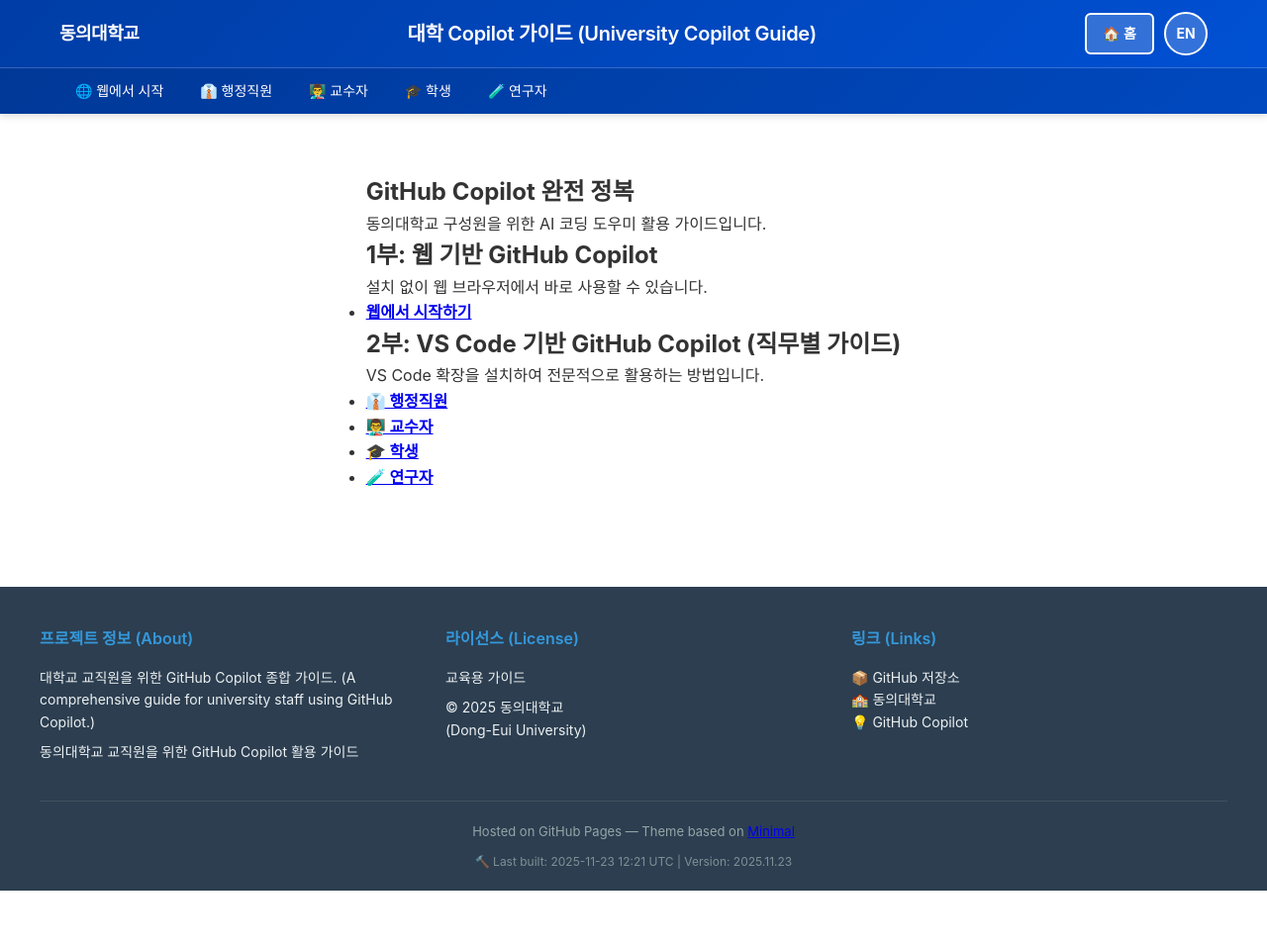
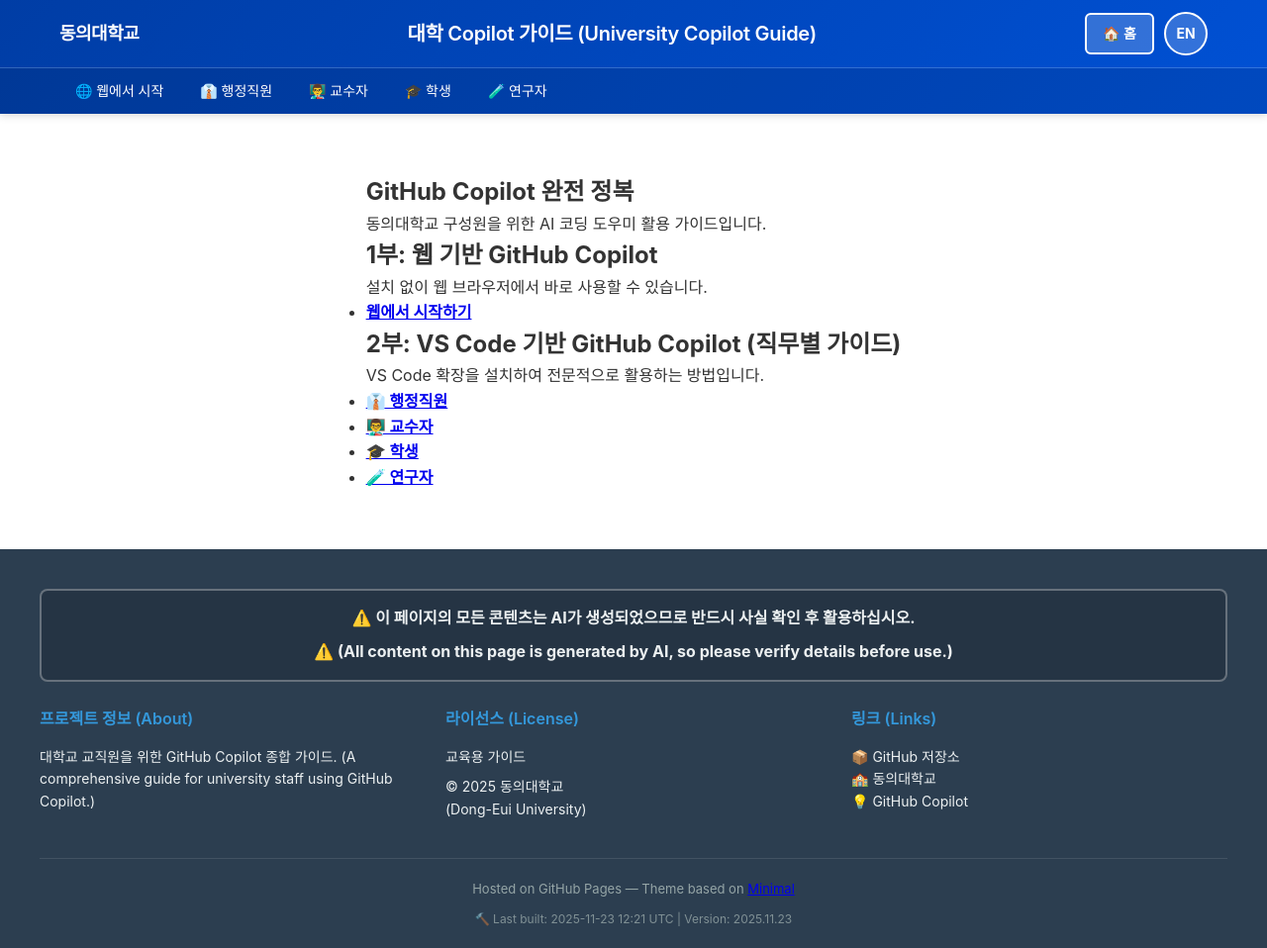
Before and after one commit to seo-jinseok/GitHub-Copilot-Guide, a Jekyll site: the page built from docs/index.md, in a window 1280 px wide. Shown: the whole page at 99% size. Built offline with Jekyll 4.4.1, drawn with Linux system fonts in a browser that asks for light colours; our own code applies the rules of GitHub Pages for plain Markdown files; before the commit the page ends 900 px from its top, so only the background shows below that.

Commit message:
feat: 푸터에 AI 콘텐츠 경고 메시지 추가 및 스타일 개선

```diff
--- a/docs/_layouts/default.html
+++ b/docs/_layouts/default.html
@@ -283,6 +283,25 @@
       margin: 0 auto;
     }
 
+    .footer-warning {
+      font-size: 16px;
+      font-weight: 600;
+      margin-bottom: 25px;
+      padding: 15px 20px;
+      border: 2px solid rgba(255, 255, 255, 0.3);
+      border-radius: 8px;
+      text-align: center;
+      background: rgba(0, 0, 0, 0.15);
+    }
+
+    .footer-warning p {
+      margin: 0;
+    }
+
+    .footer-warning p + p {
+      margin-top: 8px;
+    }
+
     .footer-grid {
       display: grid;
       grid-template-columns: repeat(auto-fit, minmax(250px, 1fr));
@@ -536,11 +555,15 @@
     <!-- FOOTER -->
     <footer class="site-footer">
       <div class="footer-container">
+        <div class="footer-warning">
+          <p><strong>⚠️ 이 페이지의 모든 콘텐츠는 AI가 생성되었으므로 반드시 사실 확인 후 활용하십시오.</strong></p>
+          <p><strong>⚠️ (All content on this page is generated by AI, so please verify details before use.)</strong></p>
+        </div>
+
         <div class="footer-grid">
           <div class="footer-section">
             <h4>프로젝트 정보 (About)</h4>
-            <p>{{ site.description | default: site.github.project_tagline }}</p>
-            <p>동의대학교 교직원을 위한 GitHub Copilot 활용 가이드</p>
+            <p>대학교 교직원을 위한 GitHub Copilot 종합 가이드. (A comprehensive guide for university staff using GitHub Copilot.)</p>
           </div>
 
           <div class="footer-section">
```
